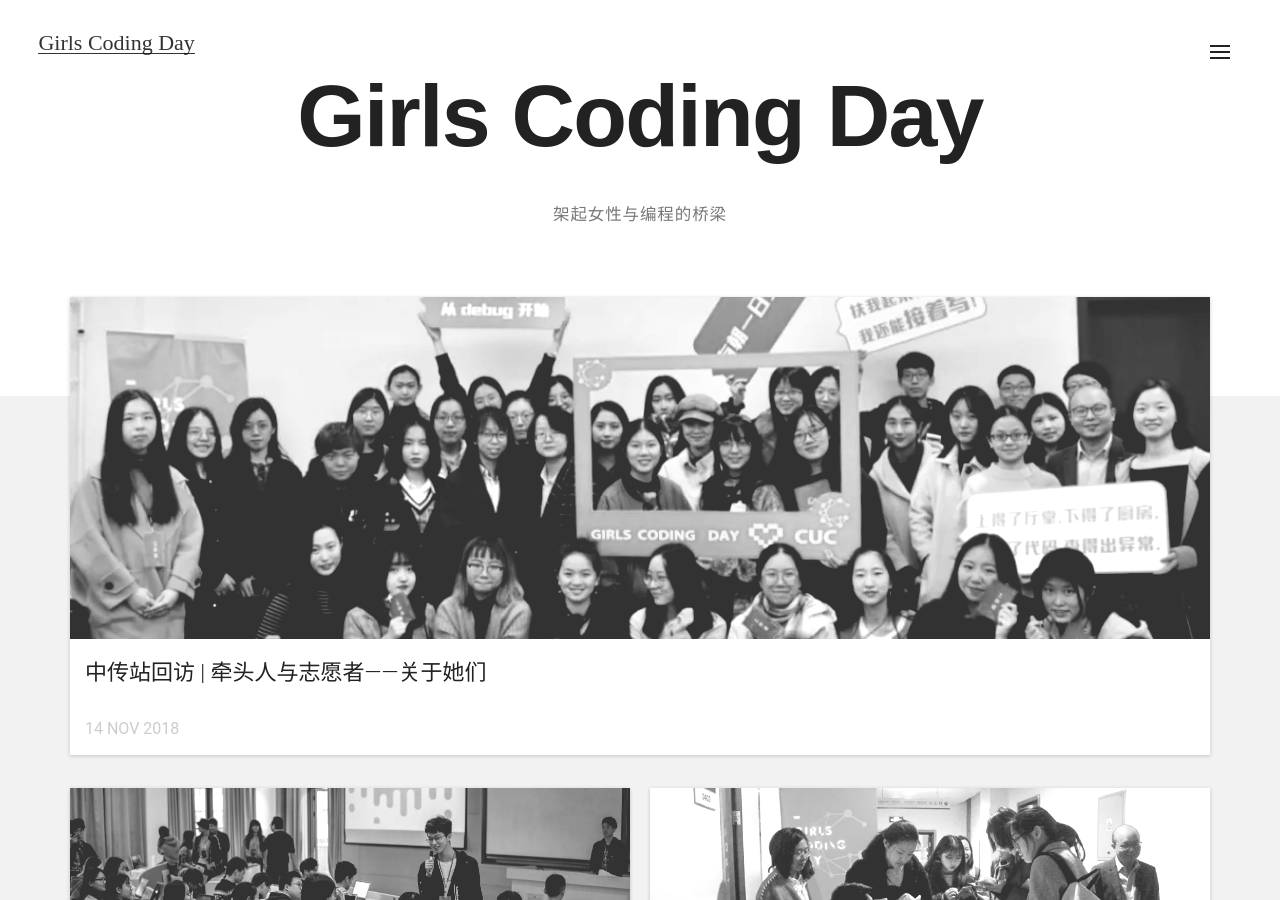
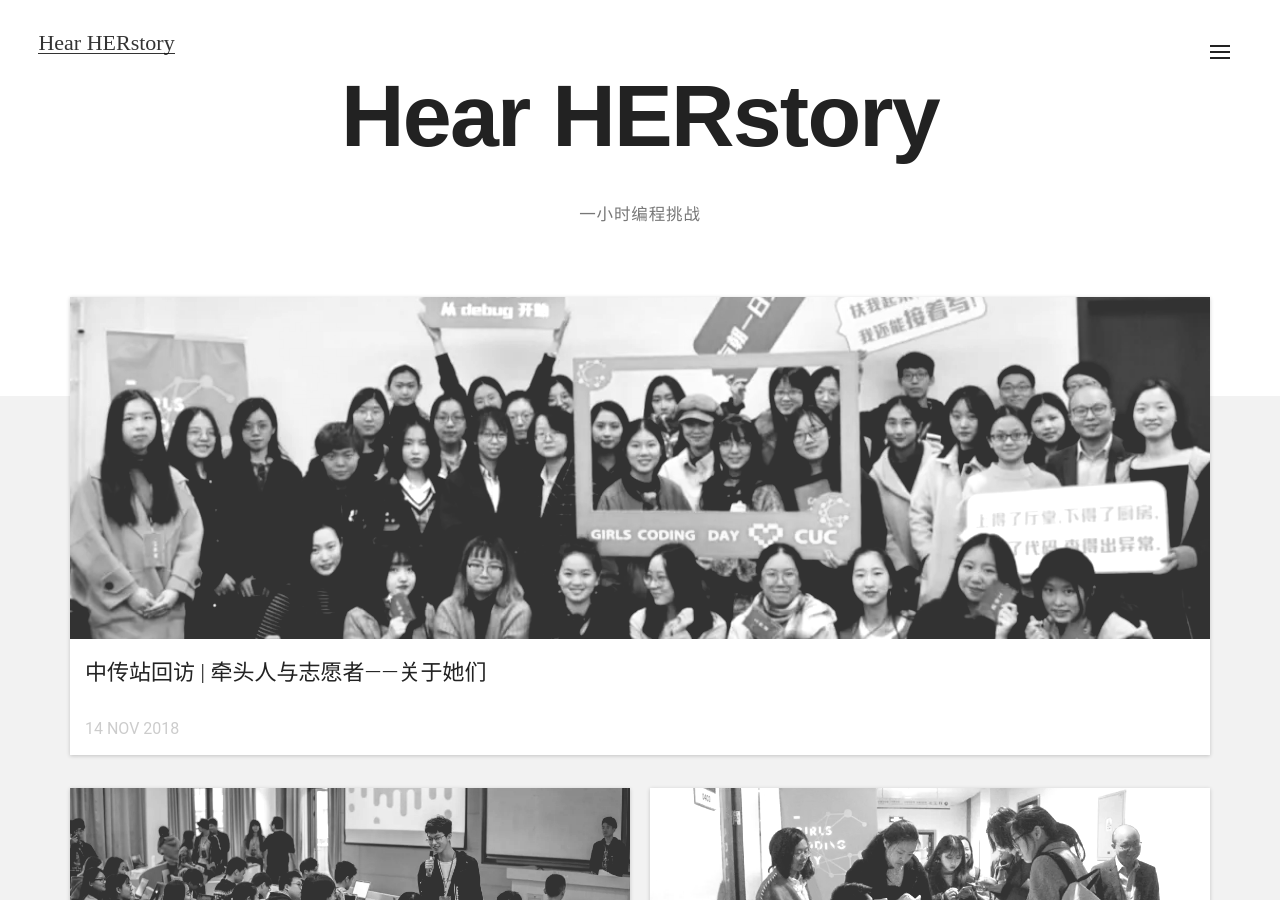
Before and after one commit to Elaine1996-creator/My-First-Hello, a Jekyll site: the page built from index.html, in a window 1280 px wide and 900 px high. Built offline with Jekyll 4.4.1, drawn with Linux system fonts in a browser that asks for light colours; nearby versions of some CDN libraries.

Commit message:
更新配置文件
自定义了标题

```diff
--- a/_config.yml
+++ b/_config.yml
@@ -1,11 +1,11 @@
 # "/" + 仓库的名字. 资源文件的路径组成部分
-baseurl: '/Girls-Coding-Day-Jekyll-blog-3'
+baseurl: '/My-First-Hello'
 
 # 网页的标题
-title: "Girls Coding Day"
+title: "Women in Tech"
 # 网站的主标题
-name: "Girls Coding Day"
-description: "架起女性与编程的桥梁"
+name: "Hear HERstory"
+description: "一小时编程挑战"
 
 # 其它配置, 可忽略, 无需修改
 url: site url
```
